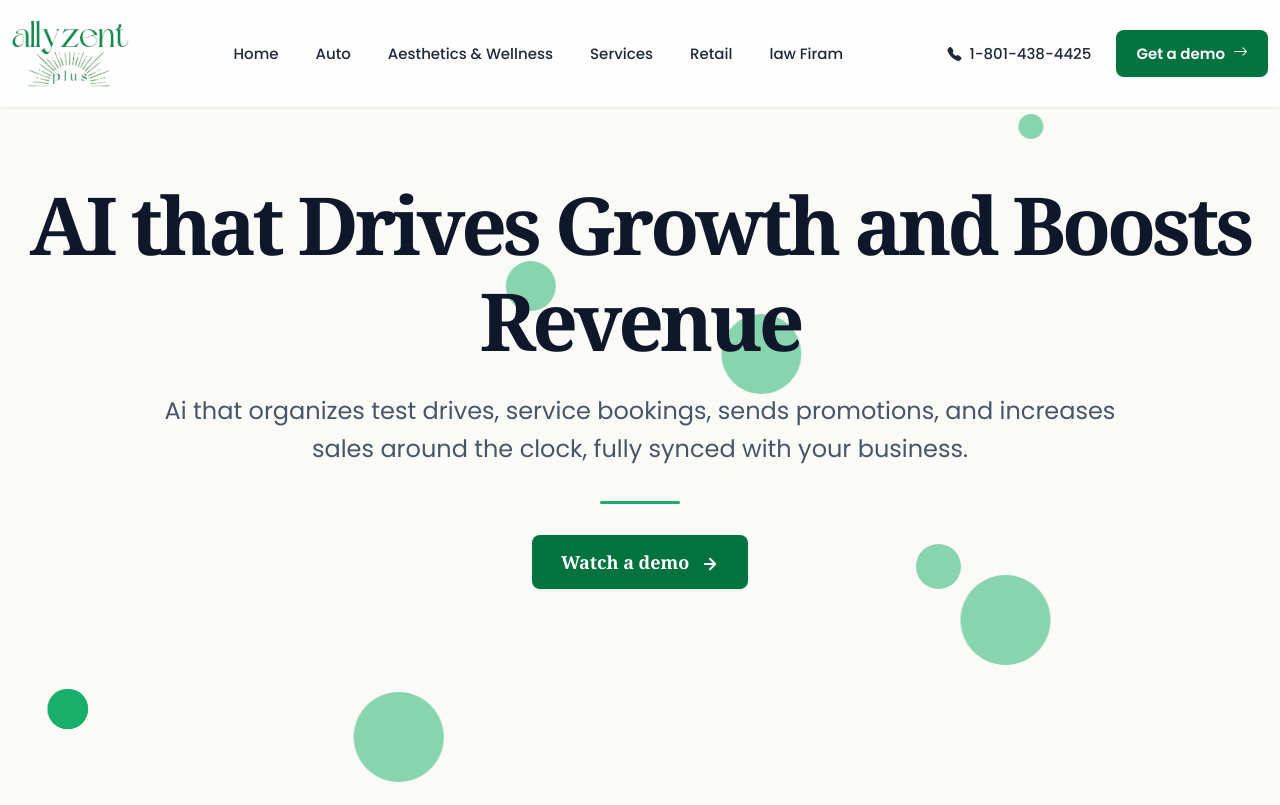
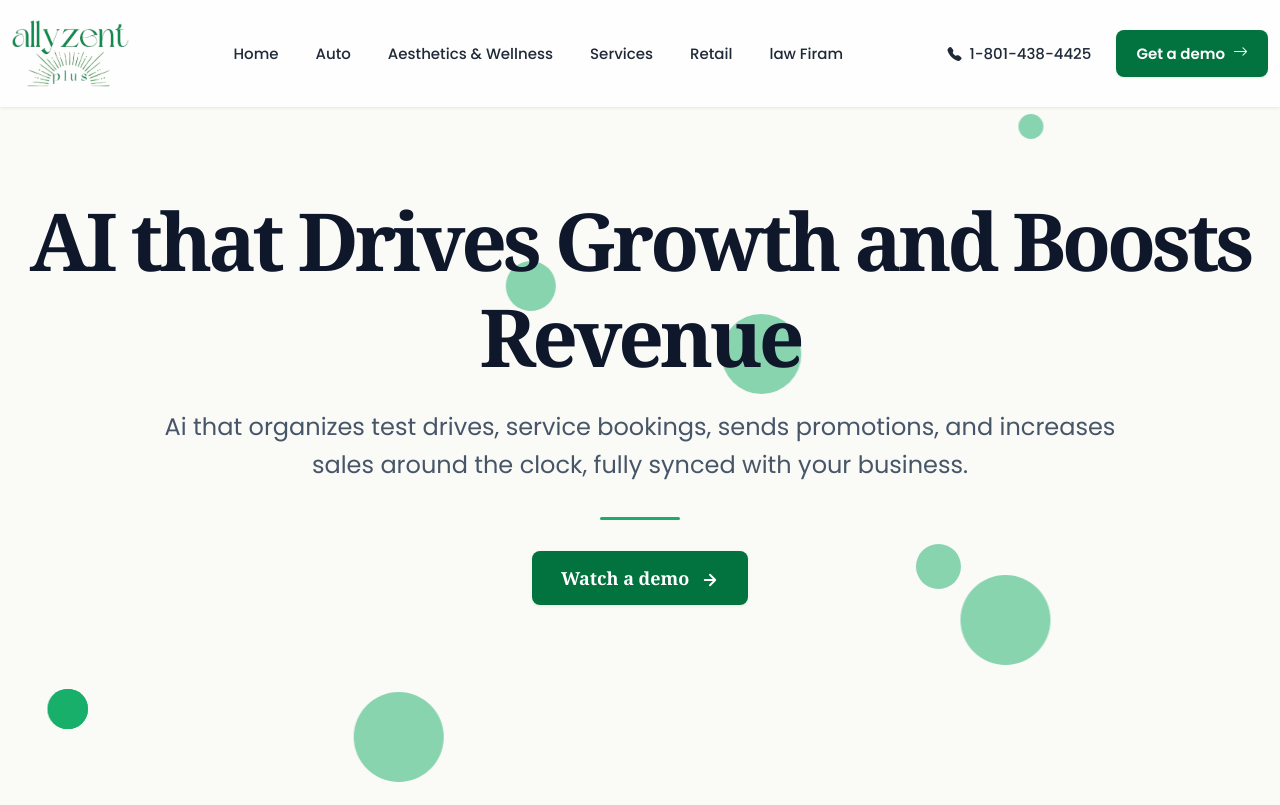
Before and after one commit to abdulbasitshakeel/allyzent, a PHP site: page /websites/ in a window 1280 px wide. Shown: the top 805 px of the page. Run offline with PHP 8.4, Linux system fonts and the light colour scheme; some libraries are stand-ins or nearby versions.

Commit message:
css updated

```diff
--- a/assets/css/style.css
+++ b/assets/css/style.css
@@ -393,7 +393,7 @@ body {
   overflow: hidden;
   height: 100vh;
   align-items: center;
-  padding-top: 11rem;
+  padding-top: 12rem;
 }
 .hero-work-container {
   margin: 0 auto;
```
